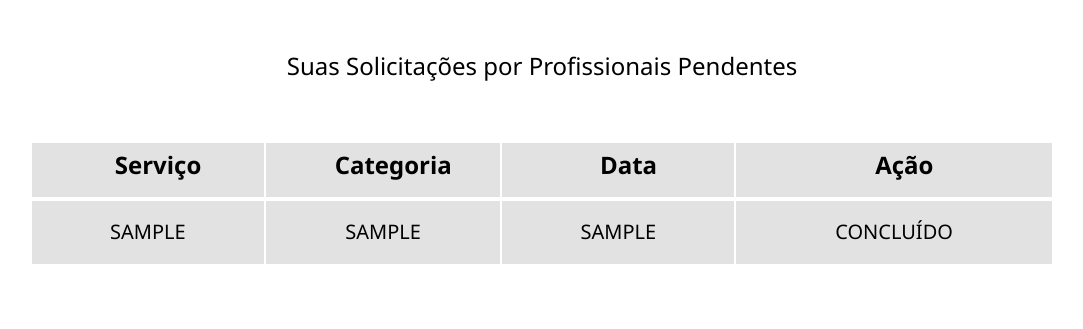
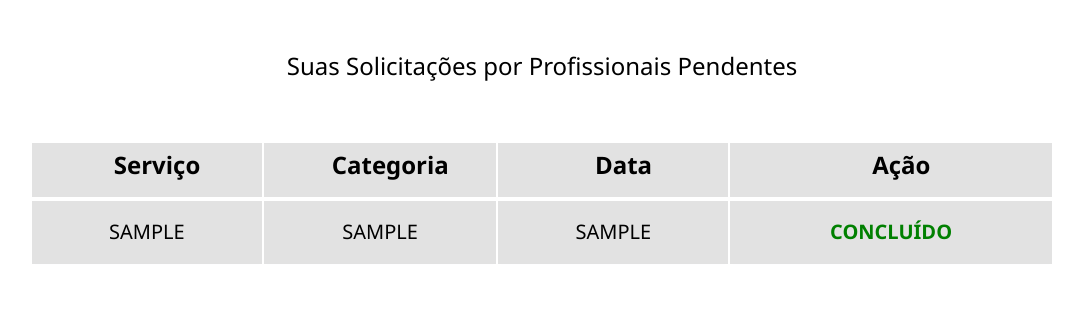
Before and after one commit to eduardoceleghini/BPA, a PHP site: page /view/area-cliente/pendencia.php in a window 1280 px wide. Shown: the part 73-402 px from the top of the page, without its empty margins (98-1181 px from the left). Run offline with PHP 8.4, Linux system fonts and the light colour scheme; tables that the repository leaves empty or names only in its code hold one stand-in row (values such as "Sample post"); some libraries are stand-ins or nearby versions.

Commit message:
modifiquei a cor do link concluido

```diff
--- a/view/area-cliente/pendencia.php
+++ b/view/area-cliente/pendencia.php
@@ -57,7 +57,7 @@
                     <td><?php echo $retornoDoSelect['servico'].'<br>'; ?></td>
                     <td><?php echo $retornoDoSelect['data'].'<br>'; ?></td>
                     <td><a href="../../controller/pendencia.php?iddemanda=<?php echo ($retornoDoSelect["iddemanda"]); ?>
-                    "style="color: black; text-decoration: none; border-radius: 10px solid black; cursor: pointer;">Concluído</a></style></td>
+                    "style="color: green; font-weight: bold; text-decoration: none; border-radius: 10px solid black; cursor: pointer;">Concluído</a></style></td>
                     </tr><?php
                 }
             }else{
```
